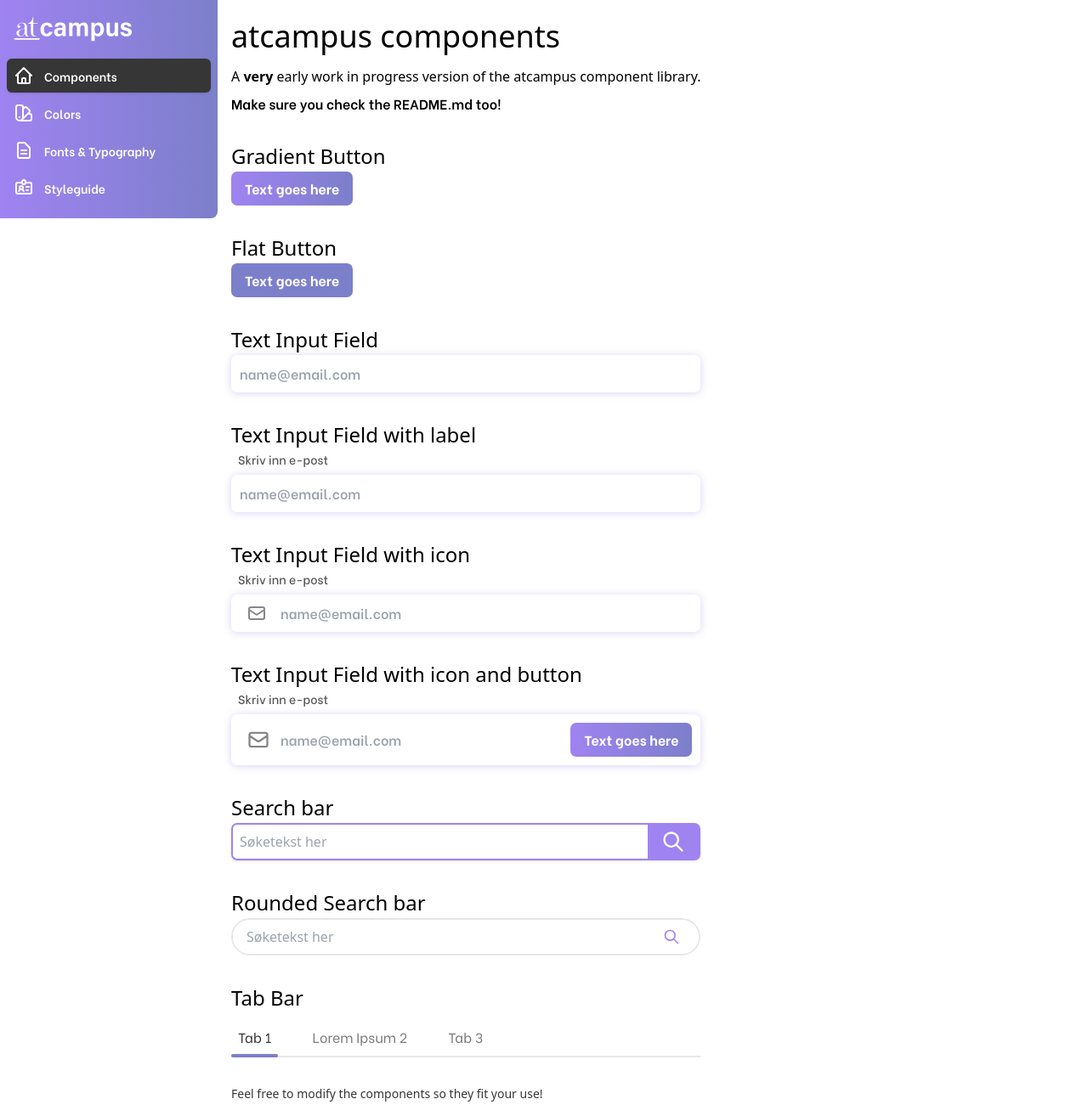
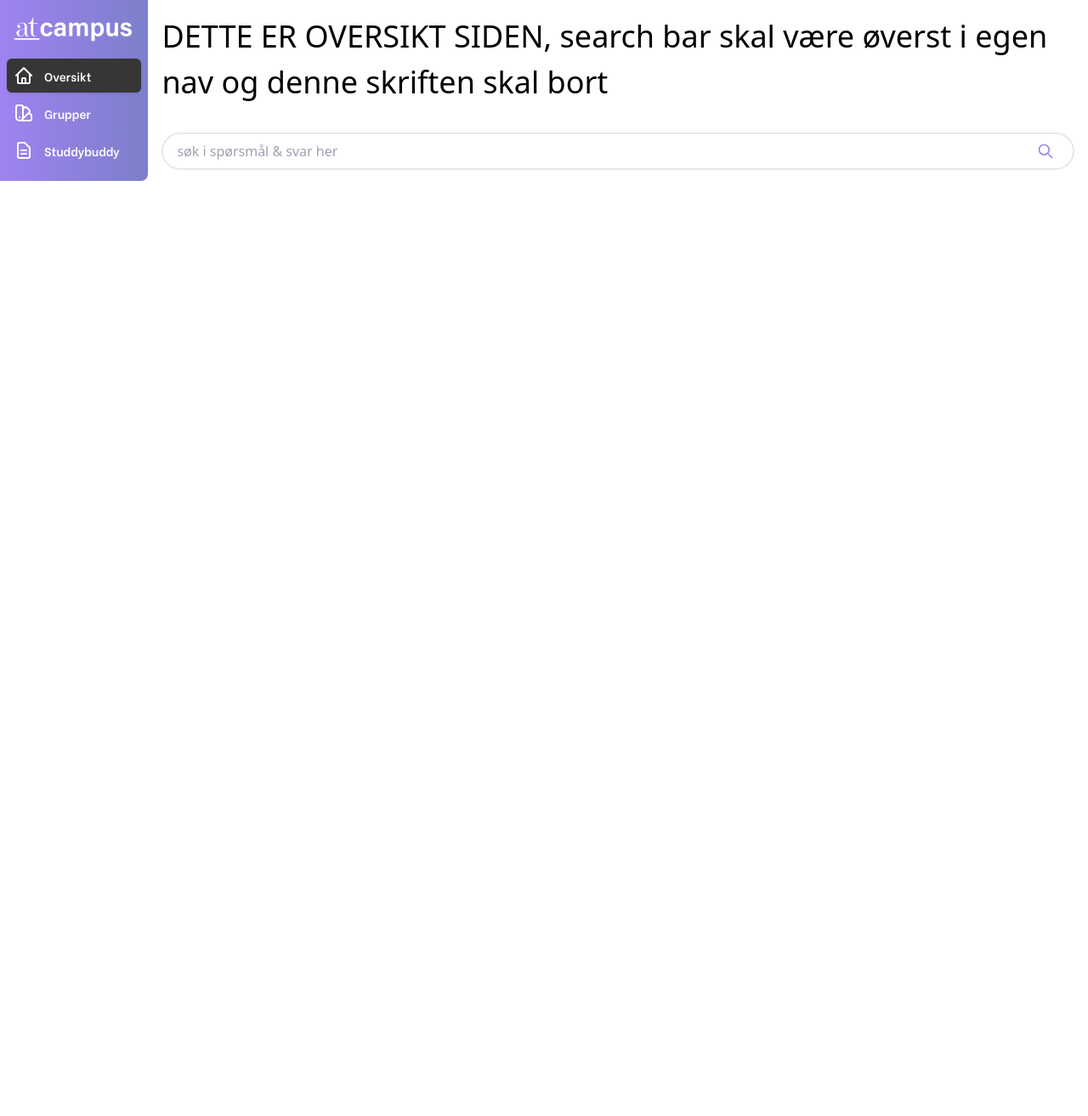
Before and after one commit to Hamza2809/Smidig-Prosjekt, a Next.js app: page / in a window 1280 px wide. Shown: the whole page at 85% size. After the commit the page ends 800 px from the top, so only its background shows below. Built offline with nearby package versions, Linux system fonts and the light colour scheme.

Commit message:
Har gjort om så nav-bar på siden har riktige navn, lagd skjelett til oversikt siden

```diff
--- a/components/Menu.js
+++ b/components/Menu.js
@@ -2,7 +2,6 @@ import {
     ColorSwatchIcon,
     DocumentTextIcon,
     HomeIcon,
-    IdentificationIcon
 } from '@heroicons/react/outline';
 import Image from 'next/image';
 import { useRouter } from 'next/router';
@@ -11,29 +10,24 @@ export default function Menu() {
     const router = useRouter();
     const navigation = [
         {
-            name: 'Components',
+            name: 'Oversikt',
             icon: HomeIcon,
             href: '/',
             current: router.asPath === '/'
         },
         {
-            name: 'Colors',
+            name: 'Grupper',
             icon: ColorSwatchIcon,
             href: '/colors',
             current: router.asPath === '/colors'
         },
         {
-            name: 'Fonts & Typography',
+            name: 'Studdybuddy',
             icon: DocumentTextIcon,
             href: '/fonts',
             current: router.asPath === '/fonts'
         },
-        {
-            name: 'Styleguide',
-            icon: IdentificationIcon,
-            href: '/styleguide',
-            current: router.asPath === '/styleguide'
-        }
+
     ];
 
     function classNames(...classes) {
--- a/pages/index.js
+++ b/pages/index.js
@@ -1,132 +1,21 @@
-import { MailIcon } from '@heroicons/react/outline';
 import AppLayout from 'components/AppLayout';
-import FlatButton from 'components/FlatButton';
-import GradientButton from 'components/GradientButton';
 import RoundedSearch from 'components/RoundedSearch';
-import TabBar from 'components/TabBar/TabBar';
-import TextInputField from 'components/TextInputField';
-import TopSearch from 'components/TopSearch';
 
 export default function HomePage() {
     return (
-        <AppLayout title={'atcampus - Components'}>
+        <AppLayout title={'atcampus - Oversikt'}>
             <main className="m-4">
-                <h1 className="text-xl lg:text-2xl">atcampus components</h1>
-
-                <div className="text-md mt-2">
-                    <p>
-                        A <strong>very</strong> early work in progress version
-                        of the atcampus component library.
-                    </p>
-                    <p className="mt-2 font-semibold">
-                        Make sure you check the README.md too!
-                    </p>
-                </div>
+                <h1 className="text-xl lg:text-2xl">
+                    {' '}
+                    DETTE ER OVERSIKT SIDEN, search bar skal være øverst i egen
+                    nav og denne skriften skal bort
+                </h1>
 
                 <div className="mt-8">
-                    <h2 className="text-lg lg:text-xl">Gradient Button</h2>
-
-                    <GradientButton as={'button'}>
-                        Text goes here
-                    </GradientButton>
-                </div>
-                <div className="mt-8">
-                    <h2 className="text-lg lg:text-xl">Flat Button</h2>
-
-                    <FlatButton as={'button'}>Text goes here</FlatButton>
-                </div>
-
-                <div className="mt-8">
-                    <h2 className="text-lg lg:text-xl">Text Input Field</h2>
-
-                    <TextInputField
-                        placeholder={'name@email.com'}
-                        name="email"
-                        type="email"
-                    />
-                </div>
-
-                <div className="mt-8">
-                    <h2 className="text-lg lg:text-xl">
-                        Text Input Field with label
-                    </h2>
-
-                    <TextInputField
-                        label={'Skriv inn e-post'}
-                        placeholder={'name@email.com'}
-                        name="email"
-                        type="email"
-                    />
-                </div>
-
-                <div className="mt-8">
-                    <h2 className="text-lg lg:text-xl">
-                        Text Input Field with icon
-                    </h2>
-
-                    <TextInputField
-                        label={'Skriv inn e-post'}
-                        placeholder={'name@email.com'}
-                        name="email"
-                        type="email"
-                        icon={<MailIcon className="w-6 h-6 text-dark-2/70" />}
-                    />
-                </div>
-
-                <div className="mt-8">
-                    <h2 className="text-lg lg:text-xl">
-                        Text Input Field with icon and button
-                    </h2>
-
-                    <TextInputField
-                        label={'Skriv inn e-post'}
-                        placeholder={'name@email.com'}
-                        name="email"
-                        type="email"
-                        icon={<MailIcon className="w-7 h-7 text-dark-2/70" />}
-                        button={
-                            <GradientButton as={'button'}>
-                                Text goes here
-                            </GradientButton>
-                        }
-                    />
-                </div>
-
-                <div className="mt-8">
-                    <h2 className="text-lg lg:text-xl">Search bar</h2>
-
-                    <TopSearch name={'search'} placeholder={'Søketekst her'} />
-                </div>
-
-                <div className="mt-8">
-                    <h2 className="text-lg lg:text-xl">Rounded Search bar</h2>
-
                     <RoundedSearch
                         name={'search'}
-                        placeholder={'Søketekst her'}
+                        placeholder={'søk i spørsmål & svar her'}
                     />
-                </div>
-
-                <div className="mt-8">
-                    <h2 className="text-lg lg:text-xl mb-4">Tab Bar</h2>
-
-                    <TabBar
-                        tabs={[
-                            { name: 'Tab 1', selected: true, href: '#1' },
-                            {
-                                name: 'Lorem Ipsum 2',
-                                selected: false,
-                                href: '#2'
-                            },
-                            { name: 'Tab 3', selected: false, href: '#3' }
-                        ]}
-                    />
-                </div>
-
-                <div className="mt-4">
-                    <p className="py-4 text-sm text-dark-1">
-                        Feel free to modify the components so they fit your use!
-                    </p>
                 </div>
             </main>
         </AppLayout>
```
Also changed, not shown: 1 other file (tests, documents, lock files or other folders).
